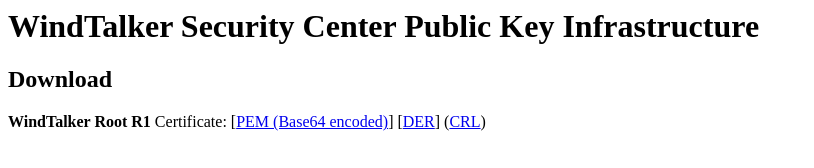
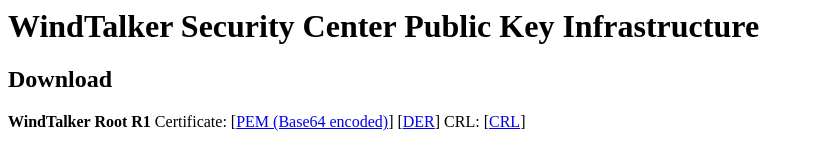
Before and after one commit to A1ca7raz/pki, a plain HTML site: page index.html in a window 1280 px wide. Shown: the whole page, without its empty margins (0-814 px from the left). Drawn offline with Linux system fonts and the light colour scheme.

Commit message:
edit index

```diff
--- a/index.html
+++ b/index.html
@@ -1,4 +1,4 @@
 <title>WTSC PKI</title>
 <h1>WindTalker Security Center Public Key Infrastructure</h1>
 <h2>Download</h2>
-<p><b>WindTalker Root R1</b> Certificate: [<a href="r1.crt">PEM (Base64 encoded)</a>] [<a href="r1.der">DER</a>] (<a href="r1.crl">CRL</a>)</p>
+<p><b>WindTalker Root R1</b> Certificate: [<a href="r1.crt">PEM (Base64 encoded)</a>] [<a href="r1.der">DER</a>] CRL: [<a href="r1.crl">CRL</a>]</p>
```
